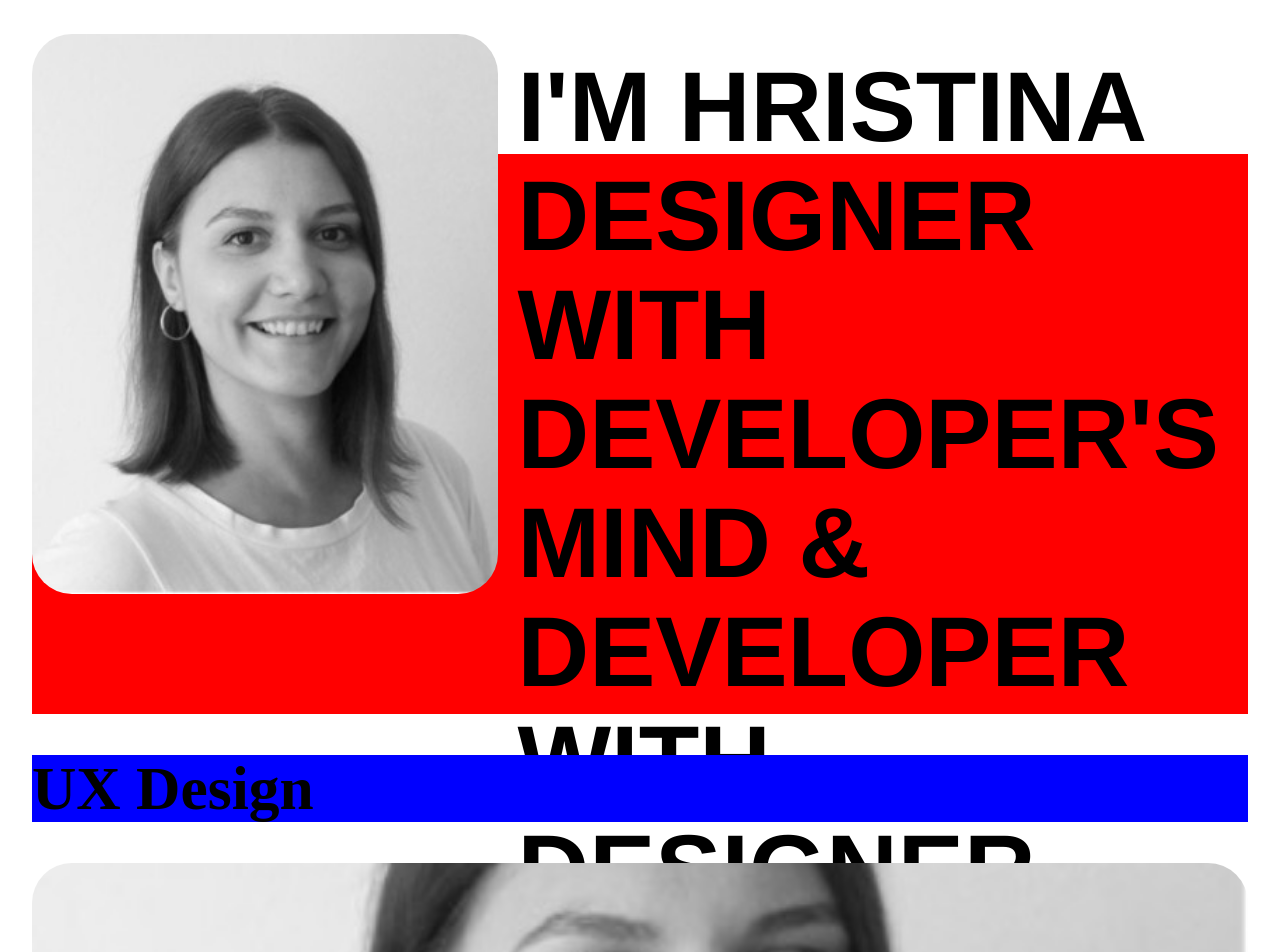
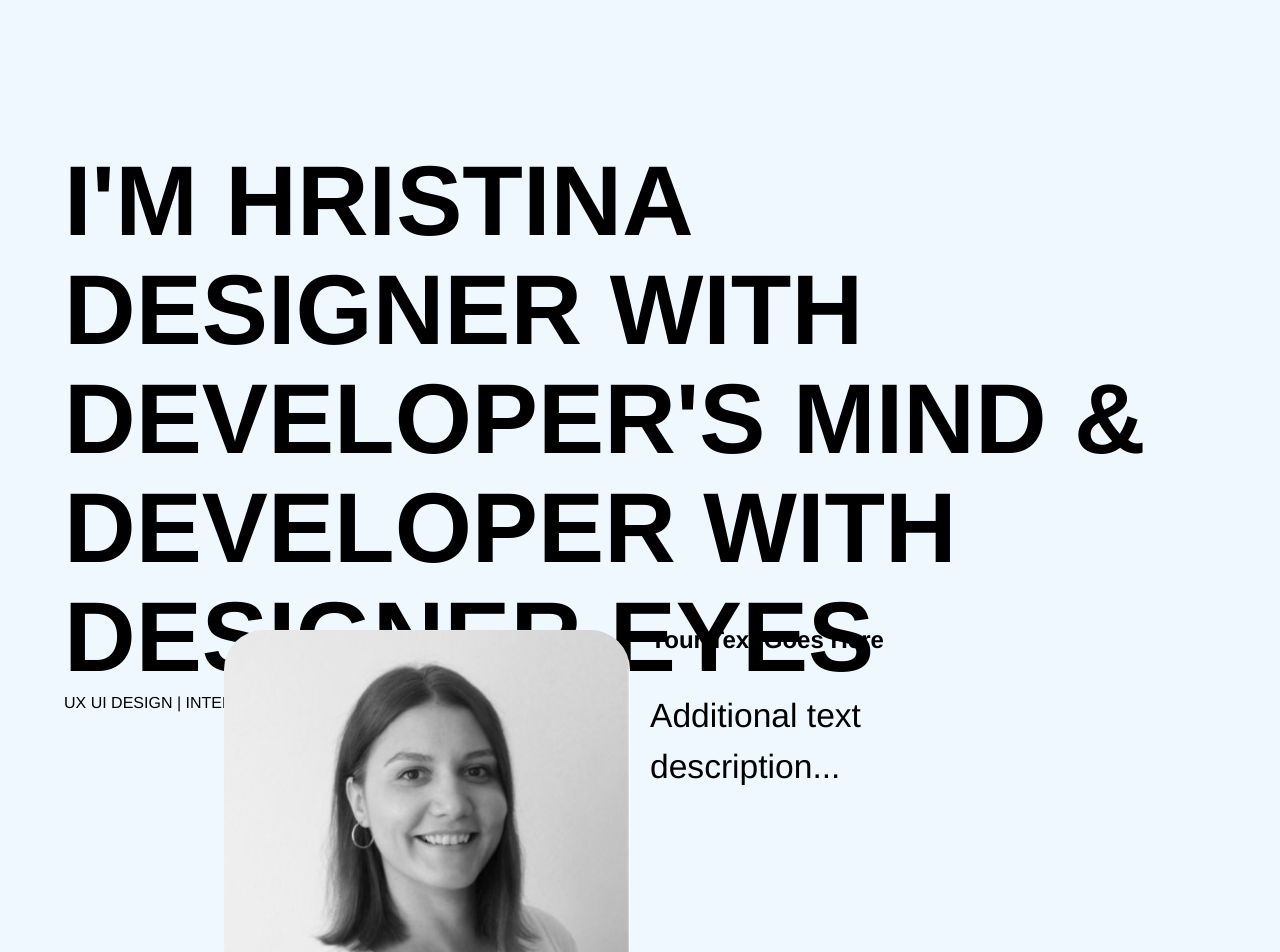
Before and after one commit to HristinaGjo/Website-Portfolio-HG, a React (Vite) app: page / in a window 1280 px wide. Shown: the top 952 px of the page. Built offline with nearby package versions, Linux system fonts and the light colour scheme.

Commit message:
first state with parallex image and text glitching

```diff
--- a/package.json
+++ b/package.json
@@ -10,6 +10,7 @@
     "preview": "vite preview"
   },
   "dependencies": {
+    "framer-motion": "^11.0.28",
     "react": "^18.2.0",
     "react-dom": "^18.2.0",
     "react-router-dom": "^6.22.3"
--- a/src/index.css
+++ b/src/index.css
@@ -1,9 +1,17 @@
-:root{
+:root {
+  /* font-family: Inter, system-ui, Avenir, Helvetica, Arial, sans-serif; */
   font-family: "Helvetica Neue", "Pretendard", sans-serif;
-  padding: 2rem !important;
-  height: auto;
+  line-height: 1.5;
+  font-weight: 400;
   margin: 0 auto;
-
+  padding: 4rem !important;
+  color-scheme: light dark;
+  /*color: rgba(255, 255, 255, 0.87); */
+  background:aliceblue !important;
+  font-synthesis: none;
+  text-rendering: optimizeLegibility;
+  -webkit-font-smoothing: antialiased;
+  -moz-osx-font-smoothing: grayscale;
 }
 
 /* a {
@@ -17,10 +25,12 @@ a:hover {
 
 
 
- /* body {
+  body {
   margin: 0;
+  padding: 0;
+}
 
-  display: flex;
+  /*display: flex;
   flex-direction: column;
   justify-content: center;
   place-items: center;
--- a/src/pages/HomePage.jsx
+++ b/src/pages/HomePage.jsx
@@ -1,20 +1,29 @@
-import React from "react";
-import classes from '../styles/homePage.module.css'
-import image from '../assets/cover.jpeg'
-import videoSrc from '../assets/legal2.mp4'
-import { Link } from "react-router-dom";
+import React, { useRef } from "react";
+import classes from '../styles/homePage.module.css';
+import { motion, useScroll, useSpring, useTransform } from "framer-motion";
+import coverImage from '../assets/cover.jpeg';
 
-
+function useParallax(value, distance) {
+  return useTransform(value, [0, 1], [-distance, distance]);
+}
 
 const HomePage = () => {
+  const ref = useRef(null);
+  const { scrollYProgress } = useScroll({ target: ref });
+  const scaleX = useSpring(scrollYProgress, {
+    stiffness: 100,
+    damping: 10,
+    restDelta: 0.001
+  });
+
+  const y = useParallax(scrollYProgress, 300);
+
   return (
     <>
       <div className={classes.pageCtn}>
       <div className={classes.headerCtn}>
 
-                <div className={classes.headerImg}>
-                <img src={image} alt="Project Cover" />
-                </div>
+
 
              <div className={classes.headlineText}>
              {/* <h1>Hello World</h1> */}
@@ -28,26 +37,23 @@ const HomePage = () => {
              <span>FRONT END DEVELOPMENT</span>
              </div>
          </div>
-            <div className={classes.titleUX}>
-                <h1>UX Design</h1>
+
+        {/* Scroll animation section */}
+        <section ref={ref} className={classes.scrollSection}>
+          <motion.div className={classes.imageContainer} style={{ y }}>
+            <img src={coverImage} alt="Cover" />
+          </motion.div>
+          <div className={classes.textContainer}>
+            <h2>Your Text Goes Here</h2>
+            <p>Additional text description...</p>
           </div>
-            <div className={classes.projectUXctn}>
-                <Link to='/legal'>
-                {/* <video className={classes.video} autoPlay loop muted>
-            <source src={videoSrc} type="video/mp4" />
-            </video> */}
-                <img src={image} alt="Project Cover" />
-                </Link>
+        </section>
       </div>
-            <div className={classes.titleMicro}>
-                <h1>Interactive Design</h1>
-            </div>
-            <div className={classes.projectCtn}>
-            <img src={image} alt="Project Cover" />
-            </div>
-        </div>
+
+      {/* Progress bar */}
+      <motion.div className={classes.progress} style={{ scaleX }} />
     </>
   );
-}
+};
 
 export default HomePage;
--- a/src/styles/homePage.module.css
+++ b/src/styles/homePage.module.css
@@ -1,3 +1,4 @@
+
 body {
     margin: 0;
     /* background: red;*/
@@ -6,11 +7,40 @@ body {
 
 .pageCtn {
     width: 100%;
-    height: 100vh;
-    margin-top: 10%;
+    margin-top: 5%;
     /* height: 100vh; */
     /* background-color: aqua;*/
+    display: flex;
+  flex-direction: column;
+  align-items: center;
 }
+
+.scrollSection {
+    display: flex;
+    align-items: center;
+    justify-content: space-around;
+    margin-top: 50px; /* Adjust as needed */
+  }
+
+  .imageContainer {
+    flex: 1;
+    height: 40vh;
+  }
+
+  .textContainer {
+    top:300px;
+    flex: 1;
+    margin-left: 20px; /* Adjust as needed for spacing */
+    height: 40vh;
+  }
+
+  .textContainer h2 {
+    margin-top: 50px; /* Remove default margin */
+  }
+
+  .textContainer p {
+    margin-bottom: 0; /* Remove default margin */
+  }
 
 .headerImg{
     width: 100%;
@@ -19,21 +49,25 @@ body {
 
 .headerCtn{
     display: flex;
-    flex-direction: row;
+    flex-direction: column;
     justify-content: center;
     align-items: center;
-    gap: 20px;
-    background: red;
-    height:70vh;
-    margin-bottom: 0;
+
 }
 
 .headlineText{
-    height: 100vh; /* Adjust this value according to your design */
+    height: 50vh; /* Adjust this value according to your design */
 }
 
+.scrollRevealImg {
+    position: fixed;
+    top: 100vh; /* Initially hidden below the viewport */
+    left: 0;
+    width: 100%;
+    transition: transform 0.5s ease; /* Smooth transition when scrolling */
+}
 
-.titleUX, .titleMicro{
+/* .titleUX, .titleMicro{
     background: blue;
     position: relative;
     margin-bottom: 0;
@@ -43,13 +77,13 @@ body {
 
 .projectUXCtn {
     position: relative;
-    overflow: hidden; /* Ensure image doesn't overflow */
+    overflow: hidden;
     display: flex;
     justify-content: flex-start;
     align-items: flex-start;
     width: auto;
     background: red;
-}
+} */
 
 
 /* .video{
@@ -63,9 +97,9 @@ body {
 
 img {
     width: 100%;
-    height: 70vh; /* Maintain aspect ratio */
+    height: 50vh; /* Maintain aspect ratio */
     object-fit: cover; /* Ensure image covers the container */
-    margin-bottom: 10%;
+
     border-radius: 40px;
 }
 
```
Also changed, not shown: src/assets/coverbottom.png (added), 1 other file (tests, documents, lock files or other folders). Lines whose indentation alone changed are shown as unchanged.
